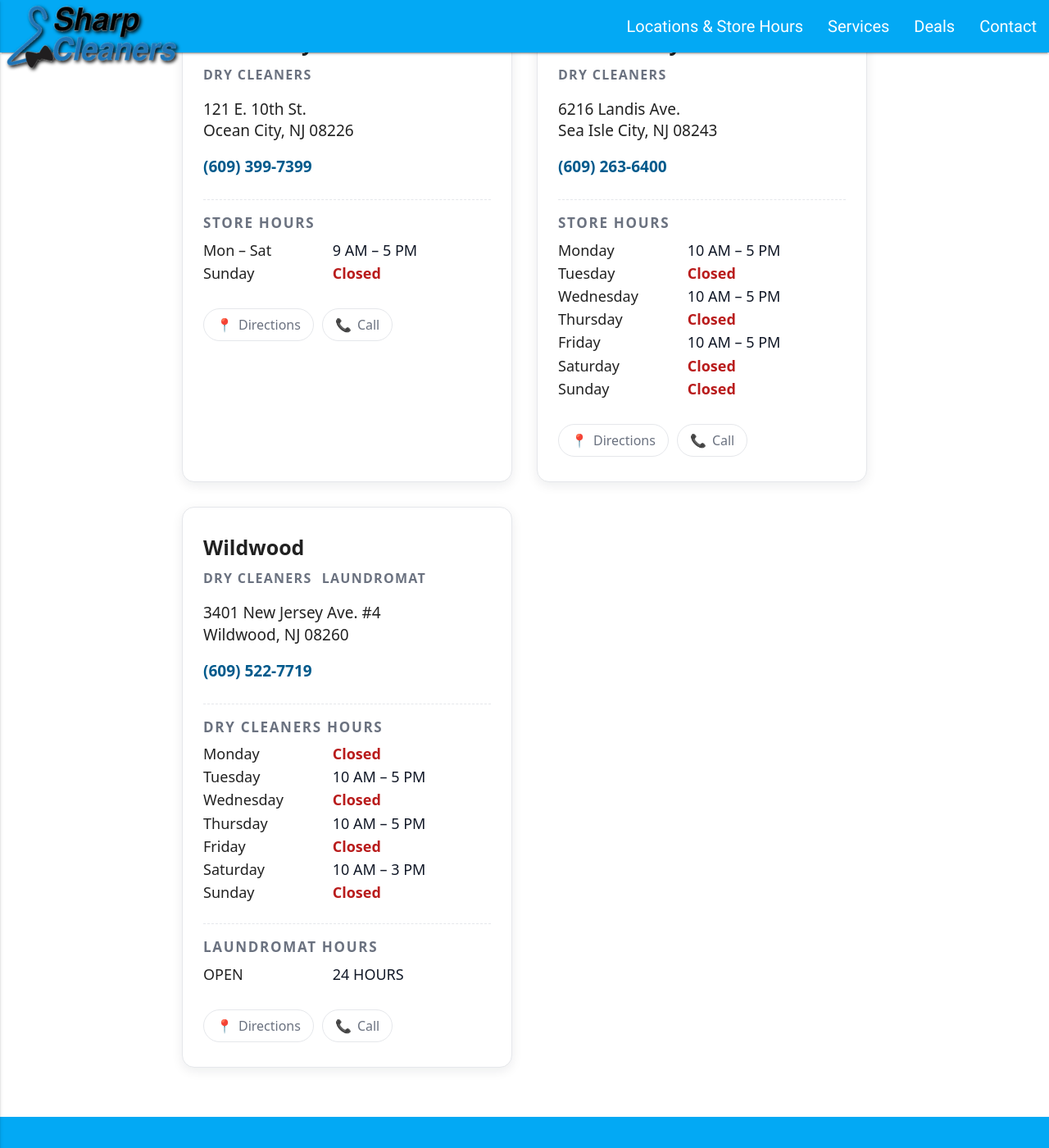
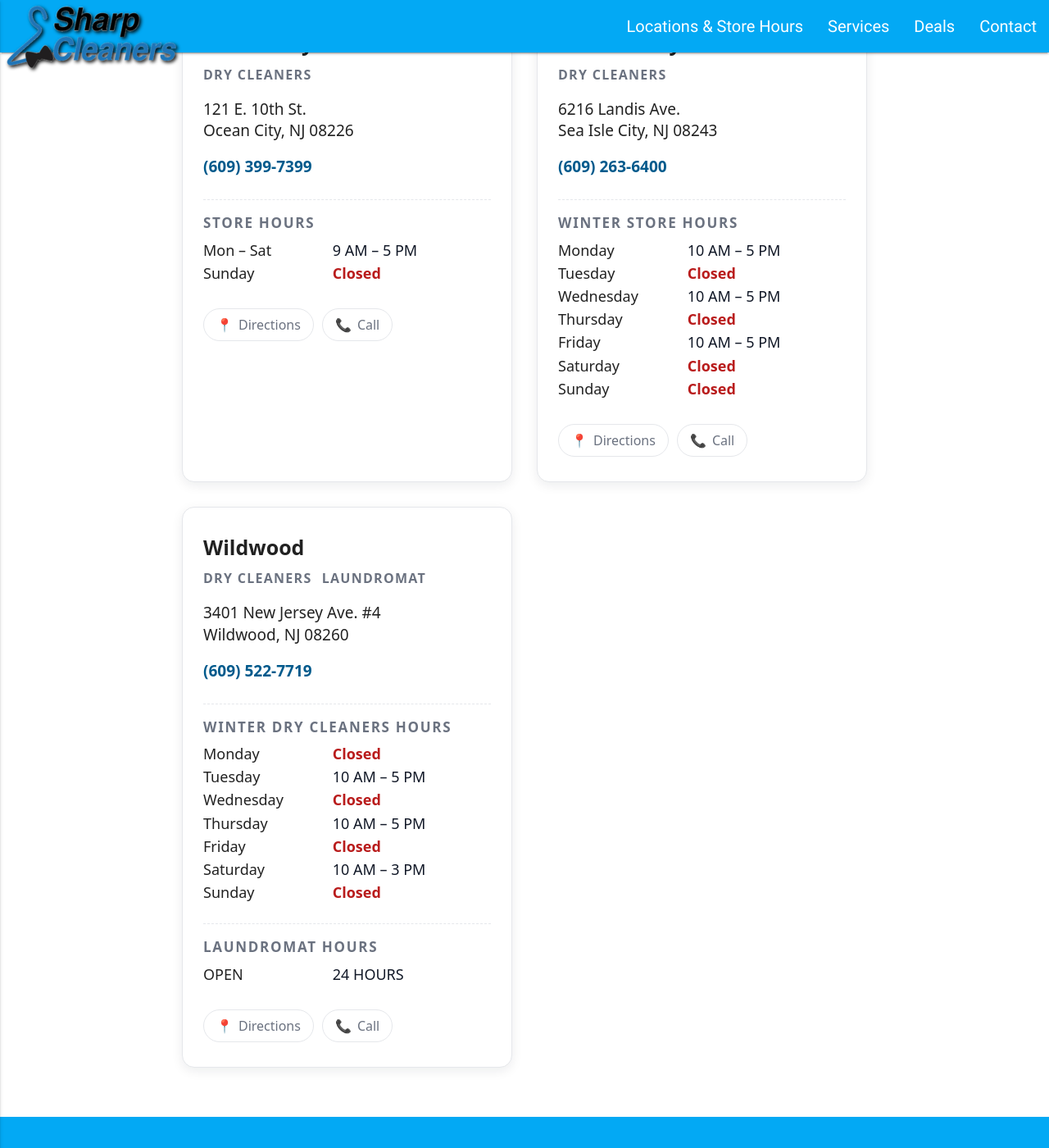
Before and after one commit to sharpcleanersnj/sharpcleanersnj.github.io, a Jekyll site: the page built from _pages/locations.md, in a window 1280 px wide and 1400 px high, scrolled down 1359 px. Shown: the whole window at 82% size. Built offline with Jekyll 4.4.1, drawn with Linux system fonts in a browser that asks for light colours; nearby versions of some CDN libraries.

Commit message:
Update store hours titles to winter hours

```diff
--- a/_pages/locations.md
+++ b/_pages/locations.md
@@ -348,7 +348,7 @@
       </div>
 
       <div class="hours-block">
-        <div class="hours-title">Store Hours</div>
+        <div class="hours-title">Winter Store Hours</div>
         <div class="hours-list">
           <span class="hours-day">Monday</span>
           <span class="hours-time">10 AM – 5 PM</span>
@@ -401,7 +401,7 @@
       </div>
 
       <div class="hours-block">
-        <div class="hours-title">Dry Cleaners Hours</div>
+        <div class="hours-title">Winter Dry Cleaners Hours</div>
         <div class="hours-list">
           <span class="hours-day">Monday</span>
           <span class="hours-time closed">Closed</span>
```
